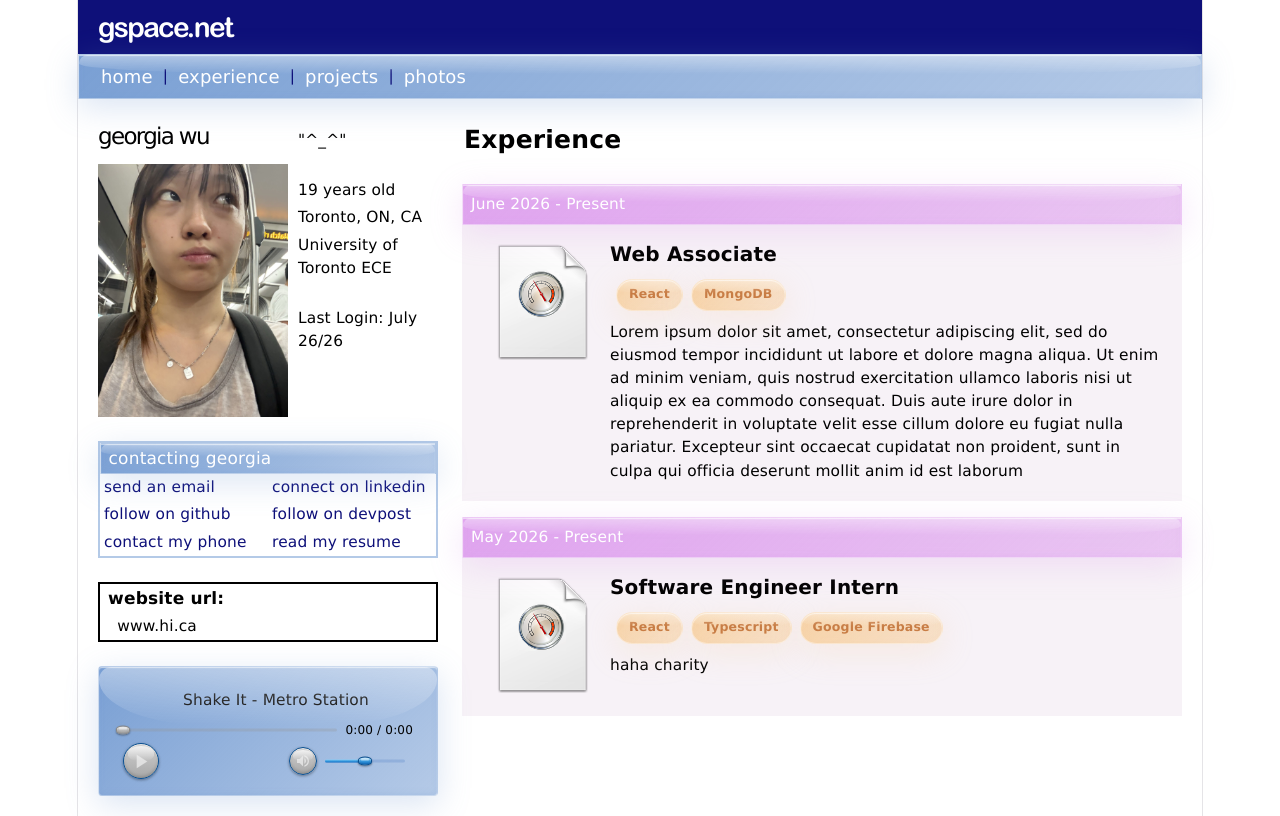
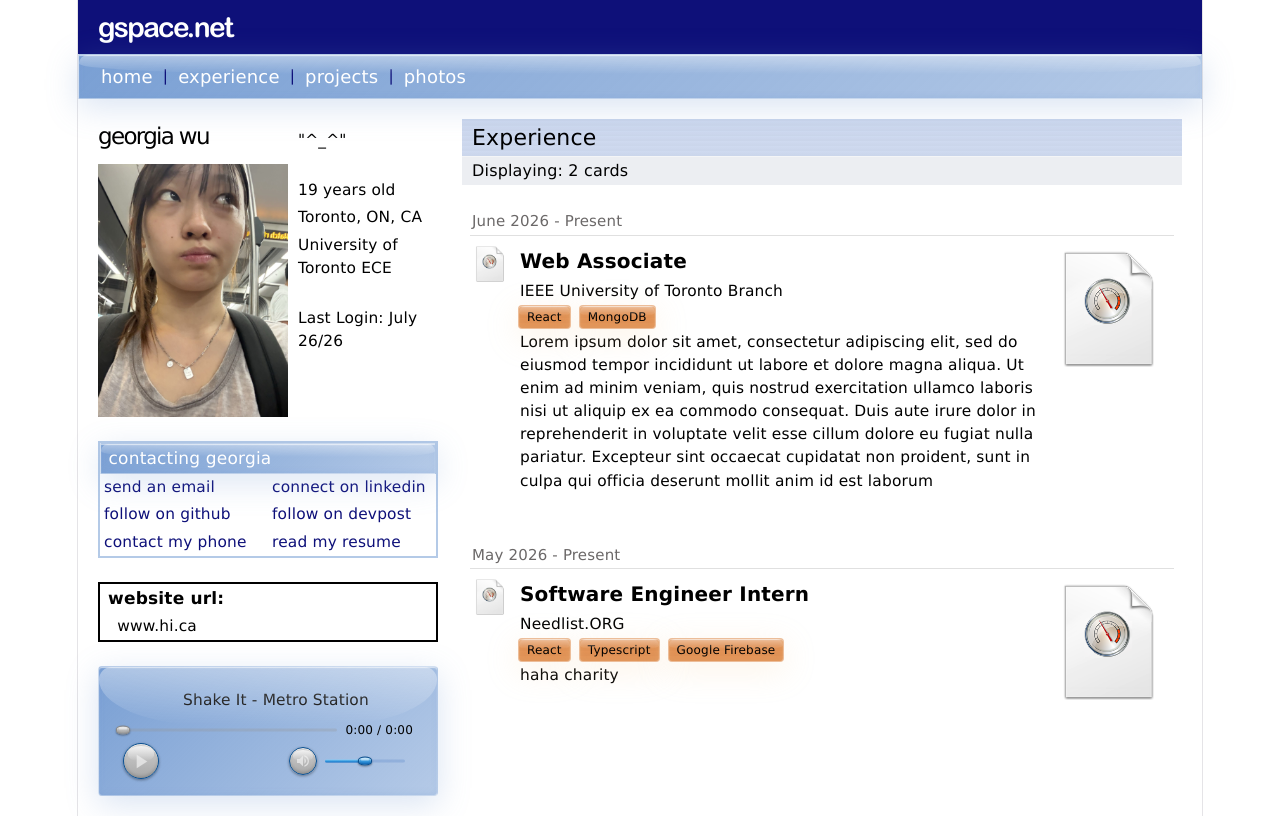
Before and after one commit to r9ia/gspace, a React (Vite) app: page /#/experience in a window 1280 px wide. Built offline with nearby package versions, Linux system fonts and the light colour scheme.

Commit message:
edited experience, fixed photos img src

```diff
--- a/src/Info/experienceInfo.tsx
+++ b/src/Info/experienceInfo.tsx
@@ -16,7 +16,7 @@ export const EXPERIENCES: ExperienceInterface[] = [
         date: "June 2026 - Present",
         stack: ["React", "MongoDB"],
         description: "Lorem ipsum dolor sit amet, consectetur adipiscing elit, sed do eiusmod tempor incididunt ut labore et dolore magna aliqua. Ut enim ad minim veniam, quis nostrud exercitation ullamco laboris nisi ut aliquip ex ea commodo consequat. Duis aute irure dolor in reprehenderit in voluptate velit esse cillum dolore eu fugiat nulla pariatur. Excepteur sint occaecat cupidatat non proident, sunt in culpa qui officia deserunt mollit anim id est laborum",
-        cover: "/379.png",
+        cover: "379.png",
     },
     {
         company: "Needlist.ORG",
@@ -24,6 +24,6 @@ export const EXPERIENCES: ExperienceInterface[] = [
         date: "May 2026 - Present",
         stack: ["React", "Typescript", "Google Firebase"],
         description: "haha charity ",
-        cover: "/379.png",
+        cover: "379.png",
     },
 ]
--- a/src/Info/projectInfo.tsx
+++ b/src/Info/projectInfo.tsx
@@ -19,7 +19,7 @@ export const PROJECTS: ProjectInterface[] = [
         date: "August 2026",
         tags: "Web Development",
         description: "Lorem ipsum dolor sit amet, consectetur adipiscing elit, sed do eiusmod tempor incididunt ut labore et dolore magna aliqua. Ut enim ad minim veniam, quis nostrud exercitation ullamco laboris nisi ut aliquip ex ea commodo consequat. Duis aute irure dolor in reprehenderit in voluptate velit esse cillum dolore eu fugiat nulla pariatur. Excepteur sint occaecat cupidatat non proident, sunt in culpa qui officia deserunt mollit anim id est laborum",
-        cover: "/379.png",
+        cover: "379.png",
         links: [{ label: "try on hithub", url: "link" }, { label: "try on devpost", url: "ajsha" }]
     },
     {
@@ -27,14 +27,14 @@ export const PROJECTS: ProjectInterface[] = [
         date: "July 2026",
         tags: "3D Unity, Python, Raspberry Pi 5",
         description: "this website, built with react + mui",
-        cover: "/379.png",
+        cover: "379.png",
     },
     {
         title: "Reparo",
         date: "March 2026",
         tags: "Computer Vision, Agentic AI",
         description: "this website, built with react + mui",
-        cover: "/379.png",
+        cover: "379.png",
     }
 ]
 
--- a/src/page-comps/about.tsx
+++ b/src/page-comps/about.tsx
@@ -8,29 +8,35 @@ function About() {
     return (
         <Box sx={{}}>
             <Typography sx={{
-                ...getGlassTabSx("246, 206, 157"), borderRadius: 0,
-                fontSize: 20, color: "#c87d45", fontWeight: "bold",
+                borderRadius: 0,
+                fontSize: 20,
+                color: "#8f2323",
+                bgcolor: "#e39356",
+                fontWeight: "bold",
+                backgroundImage: "repeating-linear-gradient(0deg, rgba(0,0,0,0.02), rgba(0,0,0,0.02) 1px, transparent 5px, transparent 5px)",
             }}>
                 &nbsp;Georgia's Blurbs
             </Typography>
 
-            <Typography sx={{ fontWeight: 'bold', px: 2, pt: 2, color: "#c87d45", }}>
+            <Typography sx={{ fontWeight: 'bold', px: 1, pt: 2, color: "#c87d45", }}>
                 About me:
             </Typography>
-            <Typography sx={{ px: 2, whiteSpace: 'pre-wrap' }}>
+            <Typography sx={{ px: 1, whiteSpace: 'pre-wrap' }}>
                 Thanks for checking out my site! <br /><br />
-                I'm a <span style={{ color: "blue", fontWeight: "bold" }}>2T9 Computer Engineering Student + PEY @ UofT</span>. I'm
+                I'm a <span style={{ color: "green", fontWeight: "bold" }}>2T9 Computer Engineering Student + PEY @ UofT</span>. I'm
                 looking to learn more about robotics, ML, game development and systems design, as well as
                 expand my fullstack and web design skills.<br /><br />
                 Outside of tech, I enjoy volleyball, badminton,
-                mystery games and shopping -{'>'} especially for clothes from the 2000s.
+                mystery games, karaoke and clothes shopping. i've modeled this site off of late 2000's social media,
+                which I appreciate a lot for its straightforward and nostalgic design
+                (but check out my projects to see examples of modern websites I've designed).
 
             </Typography>
 
-            <Typography sx={{ fontWeight: 'bold', px: 2, pt: 2, color: "#c87d45", }}>
+            <Typography sx={{ fontWeight: 'bold', px: 1, pt: 2, color: "#c87d45", }}>
                 Who'd I like to meet:
             </Typography>
-            <Typography sx={{ px: 2, whiteSpace: 'pre-wrap' }}>
+            <Typography sx={{ px: 1, whiteSpace: 'pre-wrap' }}>
                 everyone! feel free to contact me anytime through linkedin or email, and learn more
                 about my{' '}
                 <Link underline="hover" onClick={() => navigate("/experience")}>experience</Link>
--- a/src/pages/experience.tsx
+++ b/src/pages/experience.tsx
@@ -1,61 +1,102 @@
-import { Box, Chip, Stack, Typography } from "@mui/material"
+import { Box, Chip, Divider, Stack, Typography } from "@mui/material"
 import { EXPERIENCES } from "../Info/experienceInfo"
 import { getGlassTabSx } from "../design/liquid-glass"
+import { red } from "@mui/material/colors"
 
 function Experience() {
     return (
         <>
-            <Typography sx={{
-                borderRadius: 0,
-                fontSize: 25, color: "#000000", fontWeight: "bold",
-            }}>
-                Experience
-            </Typography>
+            <Box sx={{ borderRadius: 2 }}>
+                {/* Header row */}
+                <Box sx={{
+                    backgroundImage: "repeating-linear-gradient(0deg, rgba(0,0,0,0.02), rgba(0,0,0,0.02) 1px, transparent 5px, transparent 5px)",
+                    px: 1,
+                    bgcolor: "#cfdaf0"
+                }}>
+                    <Typography sx={{
+                        fontSize: 22,
+                        color: "#000000",
+                        fontWeight: 550
+                    }}>
+                        Experience
+                    </Typography>
+                </Box>
 
+                {/* Sub row */}
+                <Box sx={{
+                    display: "flex",
+                    justifyContent: "space-between",
+                    alignItems: "center",
+                    px: 1,
+                    bgcolor: "#eceef2",
+                    borderTop: "1.5px solid #f4f5f7",
+                }}>
+                    <Typography sx={{ fontSize: 16 }}>
+                        Displaying: {EXPERIENCES.length} cards
+                    </Typography>
+                </Box>
+            </Box>
             <br />
+
 
             <Stack sx={{}} spacing={2}>
                 {EXPERIENCES.map((experience) => (
+
                     //containing one experience tab
                     <Box key={experience.title} sx={{
-                        padding: 2, display: "flex", flexDirection: "column",
-                        bgcolor: "rgb(247, 242, 247)",
-                        //border: "1px solid rgb(220, 154, 237)",
+                        display: "flex",
+                        flexDirection: "column",
+                        borderRadius: 1,
+                        p: 1,
+                        pt: 0
                     }}>
-                        {/*glass header*/}
-                        <Box sx={{
-                            ...getGlassTabSx("220, 154, 237"),
-                            bgcolor: "238, 181, 255",
-                            marginTop: -2,
-                            marginLeft: -2,
-                            marginRight: -2,
-                            marginBottom: 1.5,
-                            borderRadius: 0,
-                            p:1,
-                            color:"white"
+                        {/*date header*/}
+                        <Typography sx={{
+                            color: "#6b6868",
+                            fontWeight:"light",
+                            fontSize:15
                         }} >
                             {experience.date}
-                            </Box>
 
-                        <Box sx={{ display: "flex" }}>
-                            {/*cover image*/}
-                            <img src={experience.cover} width={130} height={130} />
+                        </Typography>
+
+                        <Divider />
+
+                        {/* actual content*/}
+                        <Box sx={{ display: "flex", pt: 1 }}>
+                            {/*post icon*/}
+                            <img src={experience.cover} width={40} height={40} />
+
 
                             {/*text*/}
-                            <Box>
+                            <Box sx={{ pl: 1 }}>
                                 <Typography sx={{
-                                    margin: "0 0 4px", fontSize: 20, color: "#000000",
+                                    fontSize: 20, color: "#000000",
                                     fontWeight: "bold",
-                                }}>{experience.title}</Typography>
+                                }}>
+                                    {experience.title}
+                                </Typography>
+
+                                <Typography>
+                                    {experience.company}
+                                </Typography>
 
                                 {/*stack tags*/}
-                                <Box sx={{ display: 'flex', flexWrap: 'wrap', gap: 1, margin: 1 }}>
+                                <Box sx={{ display: 'flex', flexWrap: 'wrap', gap: 1}}>
                                     {experience.stack.map((tech) => (
-                                        <Chip key={tech} label={tech}
-                                            sx={{
-                                                ...getGlassTabSx("246, 206, 157"),
-                                                color: "#c87d45", fontWeight: "bold"
-                                            }} />
+                                        <Box>
+                                            <Typography sx={{
+                                                 ...getGlassTabSx("246, 206, 157"),
+                                                backgroundImage: "repeating-linear-gradient(0deg, rgba(0,0,0,0.02), rgba(0,0,0,0.02) 1px, transparent 5px, transparent 5px)",
+                                                bgcolor: "#e39356",
+                                                color: "#000000",
+                                                borderRadius:1,
+                                                px:1,
+                                                fontSize:12
+                                                }}>
+                                                {tech}
+                                            </Typography>
+                                        </Box>
                                     ))}
                                 </Box>
 
@@ -67,7 +108,14 @@ function Experience() {
                                 )}
 
                             </Box>
+
+                            {/*cover image*/}
+                            <Box sx={{ml: "auto"}}>
+                                <img src={experience.cover} width={130} height={130} />
+                            </Box>
+
                         </Box>
+                        <br />
                     </Box>
                 ))}
             </Stack>
```
